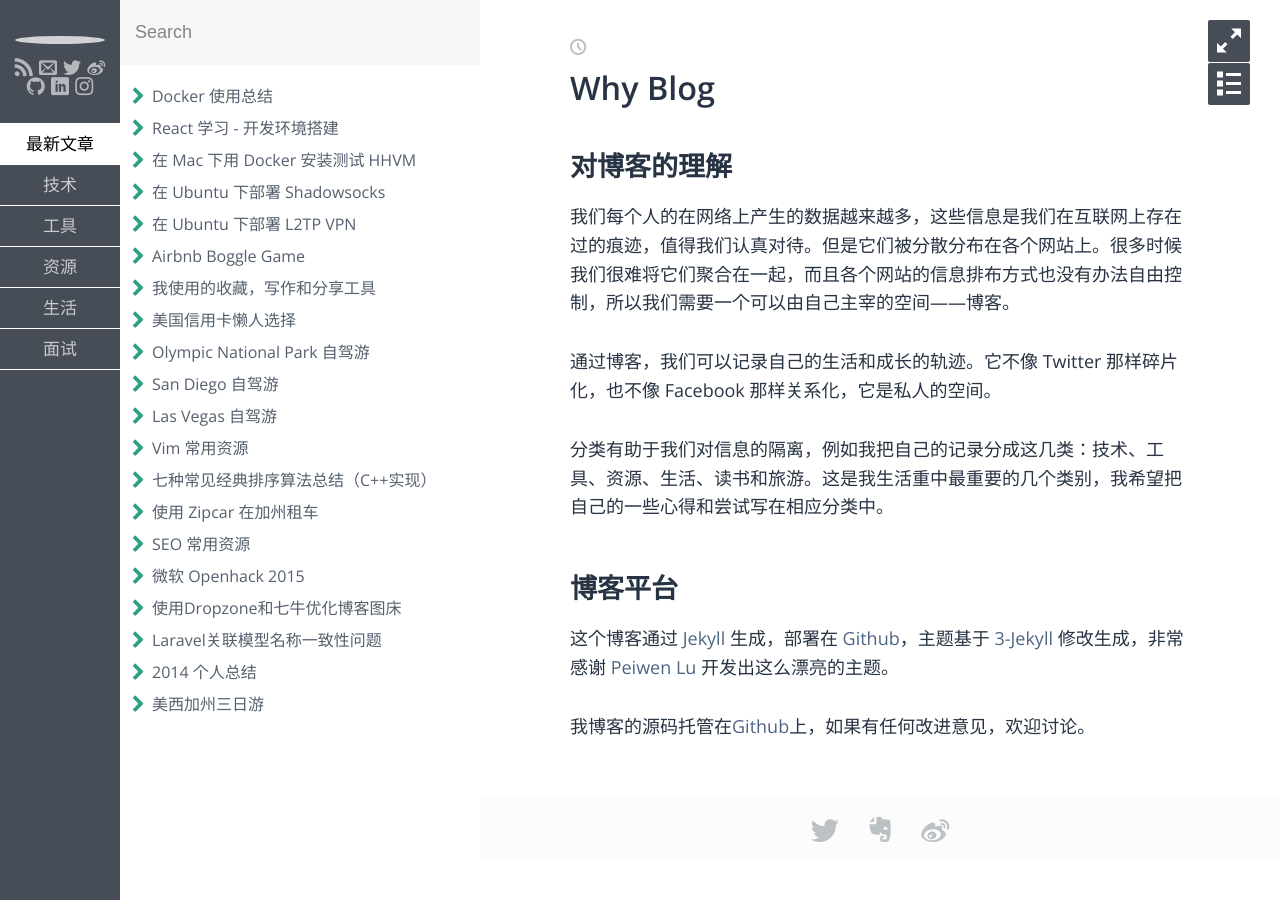
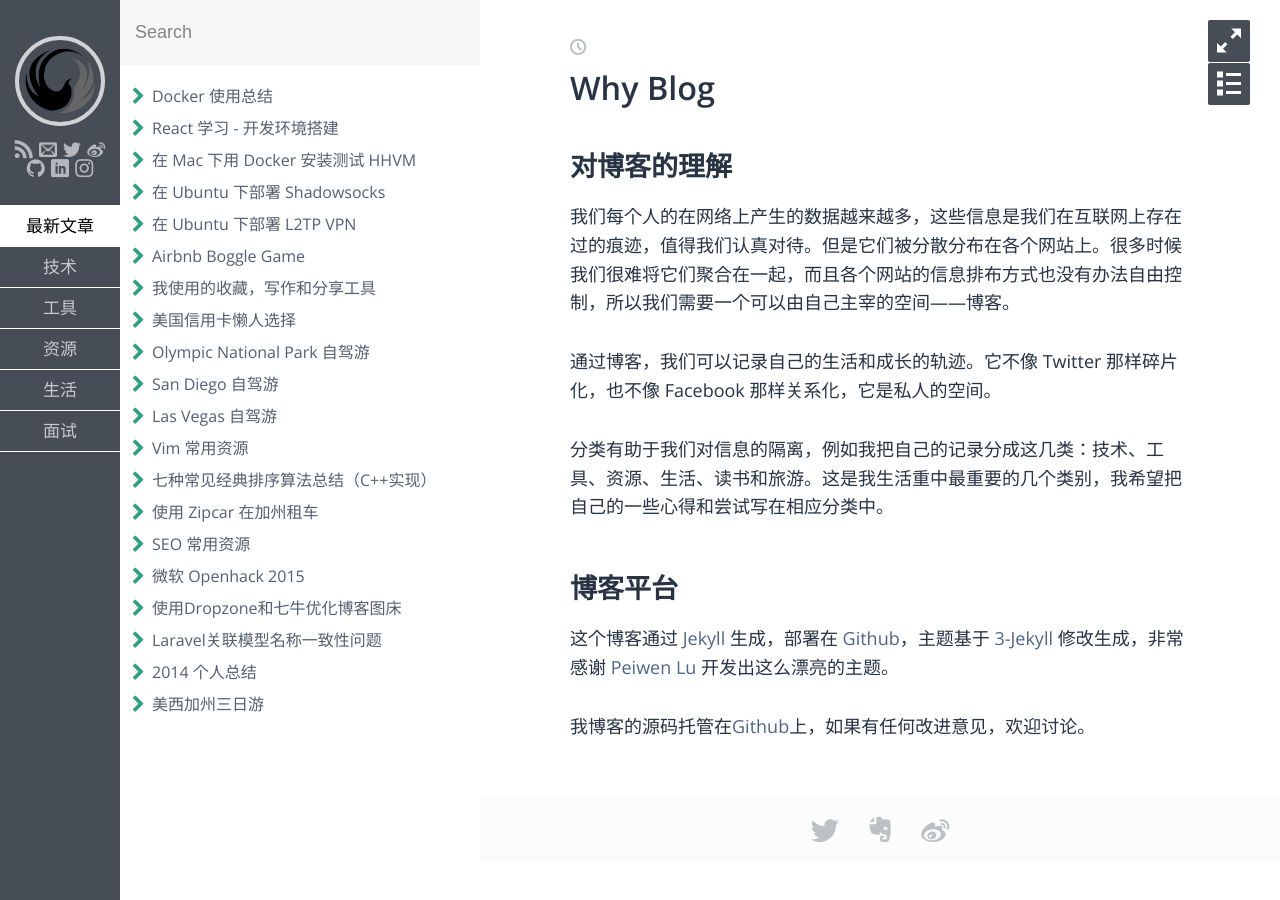
Before and after one commit to BestJiFeng/BestJiFeng.github.io, a Jekyll site: the page built from index.md, in a window 1280 px wide. Built offline with Jekyll 4.4.1, drawn with Linux system fonts in a browser that asks for light colours; some web fonts are replaced.

Commit message:
修改Logo

```diff
--- a/_config.yml
+++ b/_config.yml
@@ -21,8 +21,8 @@ instagram: suyan0830
 linkedin: suyan0830
 
 # avatar and Favicon
-avatar: img/team_logo.png # http://7u2ho6.com1.z0.glb.clouddn.com/site-avatar.png
-favicon: img/team_logo.png # http://7u2ho6.com1.z0.glb.clouddn.com/site-favicon.ico
+avatar: assets/img/team_logo.png # http://7u2ho6.com1.z0.glb.clouddn.com/site-avatar.png
+favicon: assets/img/team_logo.png # http://7u2ho6.com1.z0.glb.clouddn.com/site-favicon.ico
 
 # disqus config
 disqus:
```
